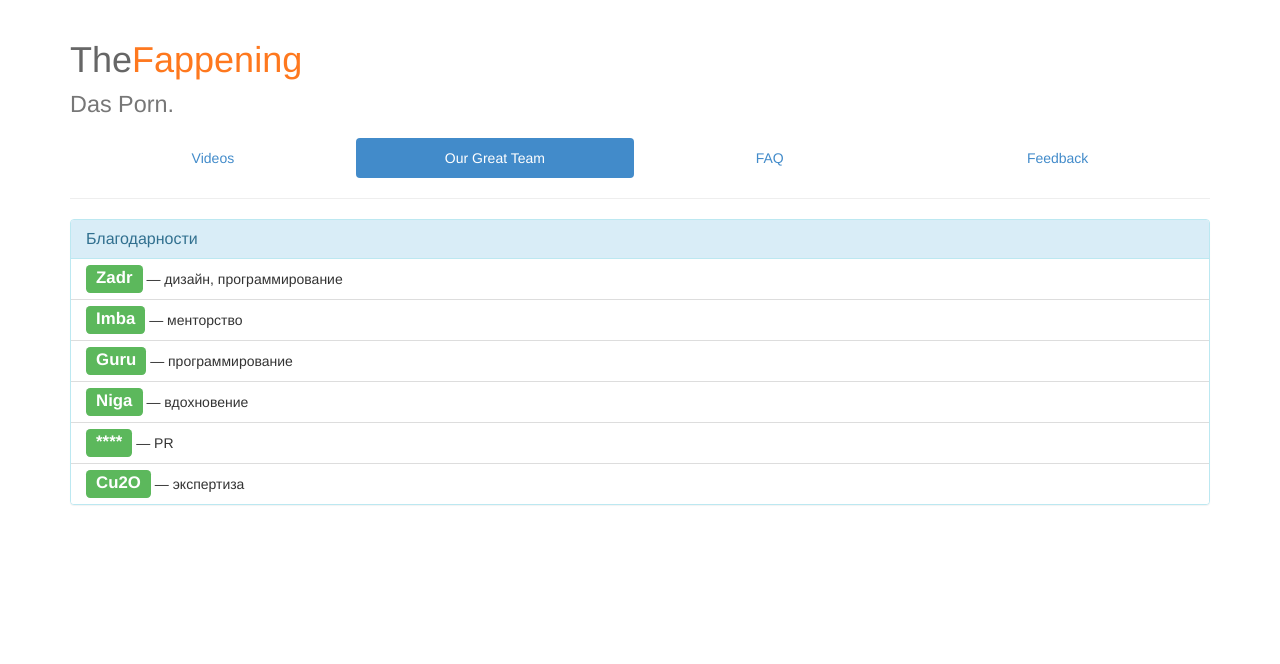
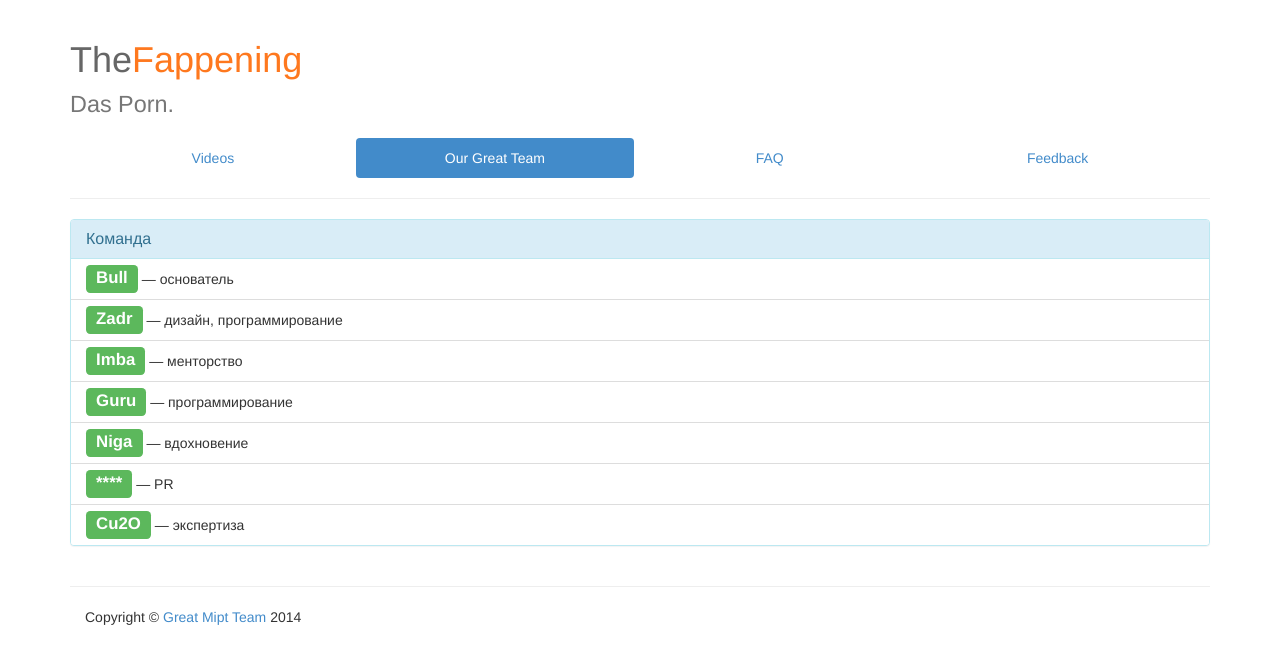
Before and after one commit to Fa-bula/TheFappening, a Flask app: page /about/ in a window 1280 px wide. Shown: the top 664 px of the page. Run offline with Flask 2, Linux system fonts and the light colour scheme; some libraries are stand-ins or nearby versions.

Commit message:
better about, add copyright

```diff
--- a/templates/about.html
+++ b/templates/about.html
@@ -5,9 +5,10 @@
 {% block body %}
     <div class="panel panel-info">
         <div class="panel-heading">
-            <h3 class="panel-title">Благодарности</h3>
+            <h3 class="panel-title">Команда</h3>
         </div>
         <ul class="list-group">
+            <li class="list-group-item"><span class="label label-success">Bull</span> &mdash; основатель</li>
             <li class="list-group-item"><span class="label label-success">Zadr</span> &mdash; дизайн, программирование</li>
             <li class="list-group-item"><span class="label label-success">Imba</span> &mdash; менторство</li>
             <li class="list-group-item"><span class="label label-success">Guru</span> &mdash; программирование</li>
--- a/templates/base.html
+++ b/templates/base.html
@@ -44,7 +44,7 @@
         <title>{% block title %}{% endblock %}</title>
     </head>
     <body>
-    <div class="container">
+        <div class="container">
             <div class="page-header">
                 <h1>
                     <span style="color: #666">The</span><span style="color: #fe781e">Fappening</span><br/>
@@ -58,9 +58,19 @@
                 {% endfor %}
             </ul>
             <hr/>
+        </div>
 
+        <div class="container">
             {% block body %}{% endblock %}
+        </div>
 
-        </div>
+        <footer class="container">
+            <hr/>
+            <div class="col-xs-12">
+                <p>
+                    Copyright © <a href="{{ url_for('about') }}">Great Mipt Team</a> 2014
+                </p>
+            </div>
+        </footer>
     </body>
 </html>
```
